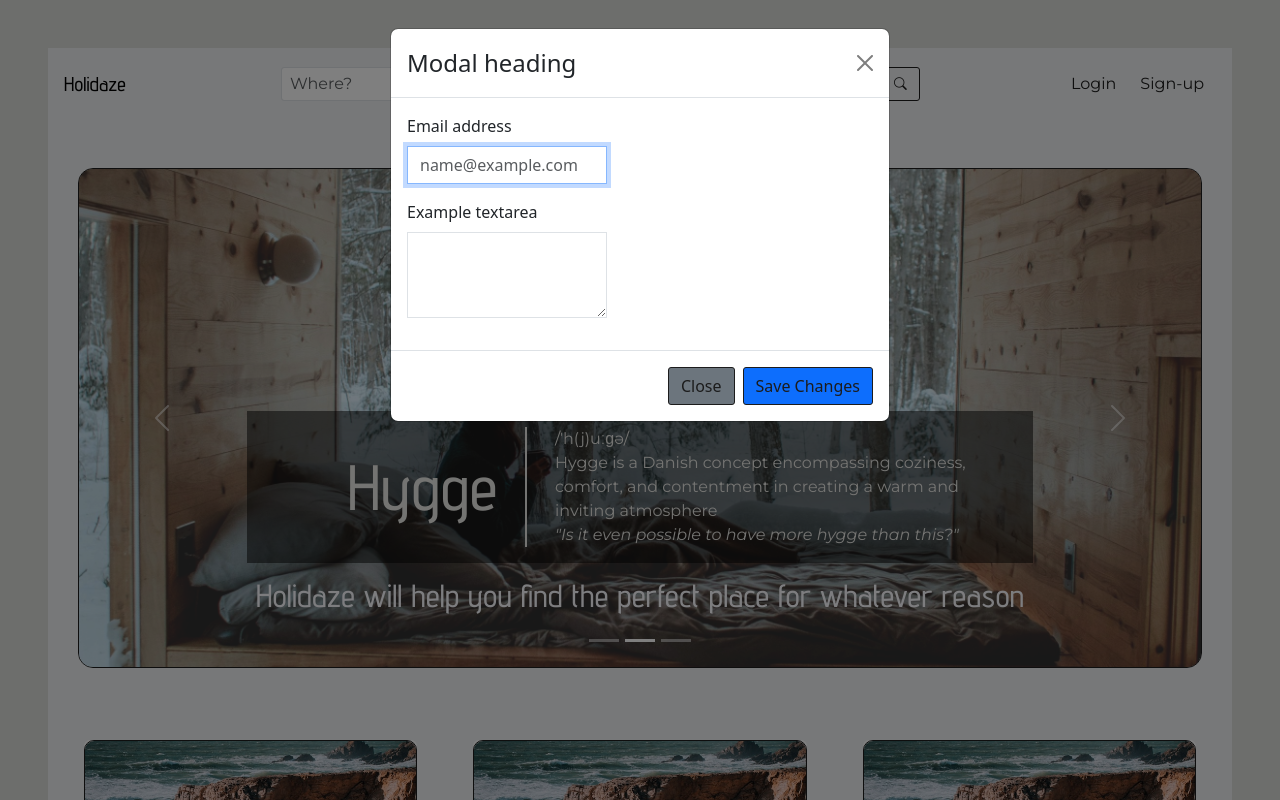
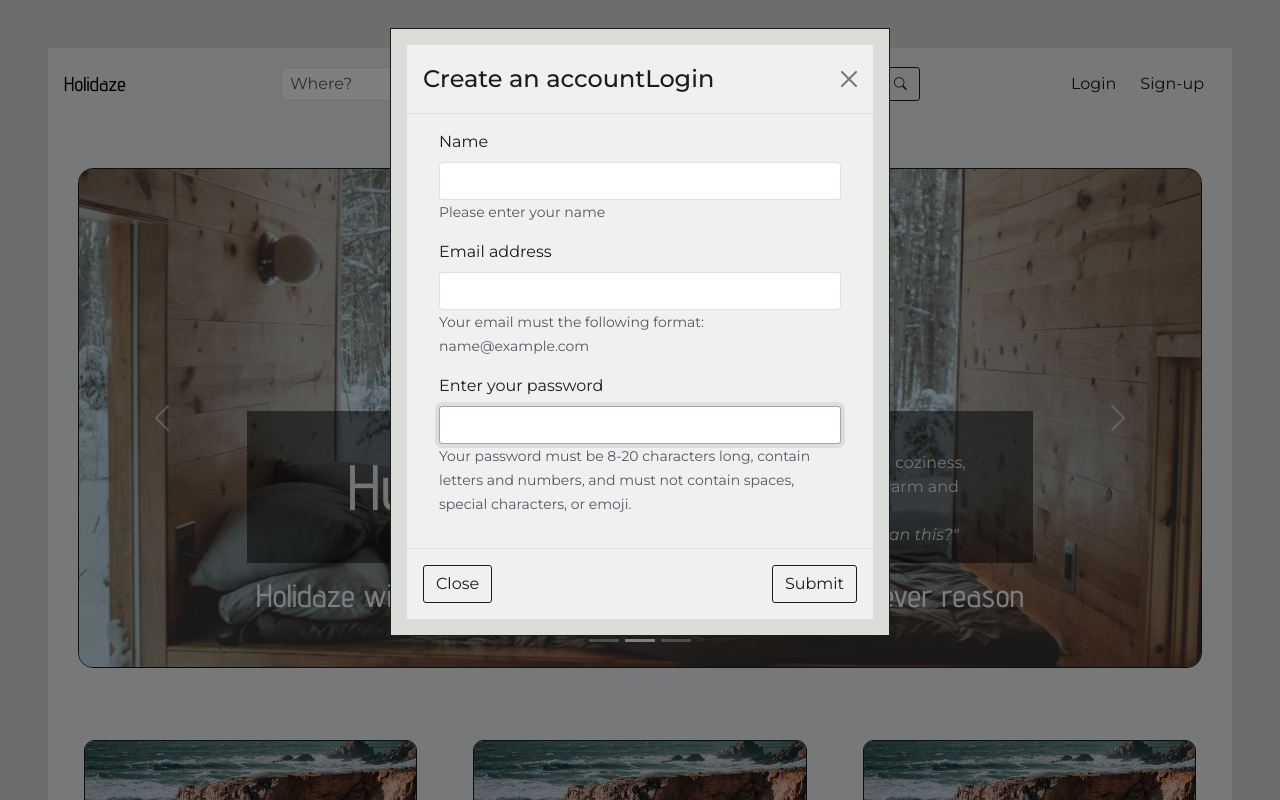
Before and after one commit to AnnaAWojtowicz/Holidaze, a React (Create React App) app: page / in a window 1280 px wide. Both pictures are taken after a click on the button "Login". Shown: the top 800 px of the page. Built offline with nearby package versions, Linux system fonts and the light colour scheme.

Commit message:
Update styles.css with new button styles, card styles, and layout changes in Layout.jsx, Header.jsx, and Home.jsx

```diff
--- a/public/styles.css
+++ b/public/styles.css
@@ -184,6 +184,47 @@ body {
   background: none !important;
   border: none !important;
   cursor: pointer !important;
+}
+
+/* modals */
+
+.modal-content {
+  background-color: #daddd8ff !important;
+  color: #1c1c1cff !important;
+  border: 1px solid #1c1c1cff !important;
+  border-radius: 0 !important;
+  font-family: "Montserrat", sans-serif !important;
+}
+
+.modal-header {
+  margin: 1rem 1rem 0 1rem !important;
+  background-color: #eef0f2 !important;
+  border-radius: 0 !important;
+}
+
+.modal-body {
+  margin: 0 1rem 0 1rem !important;
+  background-color: #eef0f2 !important;
+}
+
+.modal-footer {
+  margin: 0 1rem 1rem 1rem !important;
+  background-color: #eef0f2 !important;
+  border-radius: 0 !important;
+}
+
+.formGroup {
+  margin: 0 1rem !important;
+}
+
+.formControlModal {
+  border-radius: 3px !important;
+  max-width: 100% !important;
+}
+
+.form-control:focus {
+  border-color: #a9a59a !important;
+  box-shadow: 0 0 0 0.25rem rgba(169, 165, 154, 0.25) !important;
 }
 
 /* carousel Home */
--- a/src/components/layout/Header.jsx
+++ b/src/components/layout/Header.jsx
@@ -12,8 +12,13 @@ import ButtonPrimary from "../Button";
 
 
 
-function Header({ handleShow }) {
-
+function Header() {
+    const [showModalLogin, setShowModalLogin] = useState(false);
+    const [showModalSignup, setShowModalSignup] = useState(false);
+    const handleShowLogin = () => setShowModalLogin(true);
+    const handleCloseLogin = () => setShowModalLogin(false);
+    const handleShowSignup = () => setShowModalLogin(true);
+    const handleCloseSignup = () => setShowModalLogin(false);
 
     return (
         <Navbar collapseOnSelect expand="lg" className="navFont d-flex justify-content-between" style={{ padding: '1rem' }}>
@@ -22,8 +27,6 @@ function Header({ handleShow }) {
 
             <Navbar.Toggle aria-controls="responsive-navbar-nav" className="ml-auto" />
             <Navbar.Collapse id="responsive-navbar-nav">
-
-
 
                 <div className="mx-auto py-md">
                     <Form className="d-flex justify-content-center align-items-center">
@@ -39,14 +42,12 @@ function Header({ handleShow }) {
                         </Button>
                     </Form>
                 </div>
-
                 <Nav className="ml-auto">
-                    <ButtonPrimary className="modalsInNav" name="Login" onClick={handleShow} type="button" />
-                    <ButtonPrimary name="Sign-up" onClick={handleShow} type="button" />
-                    {/* <ModalMain showModal={props.showModal} handleClose={props.handleClose} handleShow={props.handleShow} /> */}
-
+                    <ButtonPrimary className="modalsInNav" name="Login" onClick={handleShowLogin} type="button" />
+                    <ModalMain showModal={showModalLogin} handleClose={handleCloseLogin} />
+                    <ButtonPrimary name="Sign-up" onClick={handleShowSignup} type="button" />
+                    <ModalMain showModal={showModalSignup} handleClose={handleCloseSignup} />
                 </Nav>
-
             </Navbar.Collapse>
 
         </Navbar>
--- a/src/components/layout/Layout.jsx
+++ b/src/components/layout/Layout.jsx
@@ -1,19 +1,16 @@
 import React, { useState } from 'react';
 import Header from './Header';
 import Footer from './Footer';
-import ModalMain from './Modal';
+
 
 function Layout({ children }) {
-    const [showModal, setShowModal] = useState(false);
 
-    const handleClose = () => setShowModal(false);
-    const handleShow = () => setShowModal(true);
     return (
         <div className='site'>
-            <Header handleShow={handleShow} />
+            <Header />
             <main className='content'>{children}</main>
             <Footer />
-            <ModalMain showModal={showModal} handleClose={handleClose} />
+
         </div>
     );
 }
--- a/src/components/layout/Modal.jsx
+++ b/src/components/layout/Modal.jsx
@@ -10,42 +10,63 @@ function ModalMain({ showModal, handleClose, handleShow }) {
 
     return (
         <>
-            <ButtonPrimary name="Login" onClick={handleShow} type="button">
-                Login
-            </ButtonPrimary>
-            <ButtonPrimary name="Sign-up" onClick={handleShow} type="button">
-                Sign-up
-            </ButtonPrimary>
-
             <Modal show={showModal} onHide={handleClose}>
-                <Modal.Header closeButton>
-                    <Modal.Title>Modal heading</Modal.Title>
+                <Modal.Header closeButton className='modalHeader'>
+                    <Modal.Title>Create an account</Modal.Title>
+                    <Modal.Title>Login</Modal.Title>
                 </Modal.Header>
                 <Modal.Body>
                     <Form>
-                        <Form.Group className="mb-3" controlId="exampleForm.ControlInput1">
+                        <Form.Group className="mb-3 formGroup" controlId="exampleForm.ControlInput1">
+                            <Form.Label>Name</Form.Label>
+                            <Form.Control
+                                type="name"
+                                id="inputName"
+                                aria-describedby="nameHelpBlock"
+                                className='formControlModal'
+                                autoFocus
+                            />
+                            <Form.Text id="emailHelpBlock" muted>
+                                Please enter your name
+                            </Form.Text>
+                        </Form.Group>
+
+                        <Form.Group className="mb-3 formGroup" controlId="exampleForm.ControlInput2">
                             <Form.Label>Email address</Form.Label>
                             <Form.Control
                                 type="email"
-                                placeholder="name@example.com"
+                                id="inputEmail"
+                                aria-describedby="emailHelpBlock"
+                                className='formControlModal'
                                 autoFocus
                             />
+                            <Form.Text id="emailHelpBlock" muted>
+                                Your email must the following format: name@example.com
+                            </Form.Text>
                         </Form.Group>
-                        <Form.Group
-                            className="mb-3"
-                            controlId="exampleForm.ControlTextarea1"
-                        >
-                            <Form.Label>Example textarea</Form.Label>
-                            <Form.Control as="textarea" rows={3} />
+
+                        <Form.Group className="mb-3 formGroup" controlId="exampleForm.ControlInput3">
+                            <Form.Label>Enter your password</Form.Label>
+                            <Form.Control
+                                type="password"
+                                id="inputPassword"
+                                aria-describedby="passwordHelpBlock"
+                                className='formControlModal'
+                                autoFocus
+                            />
+                            <Form.Text id="passwordHelpBlock" muted>
+                                Your password must be 8-20 characters long, contain letters and numbers,
+                                and must not contain spaces, special characters, or emoji.
+                            </Form.Text>
                         </Form.Group>
                     </Form>
                 </Modal.Body>
-                <Modal.Footer>
-                    <Button variant="secondary" onClick={handleClose}>
+                <Modal.Footer className="d-flex justify-content-between align-items-center">
+                    <Button variant="btn-outline-success" onClick={handleClose}>
                         Close
                     </Button>
-                    <Button variant="primary" onClick={handleClose}>
-                        Save Changes
+                    <Button variant="btn-outline-success" onClick={handleClose}>
+                        Submit
                     </Button>
                 </Modal.Footer>
             </Modal>
```
Also changed, not shown: src/components/Home.jsx (+0 -19 lines).
